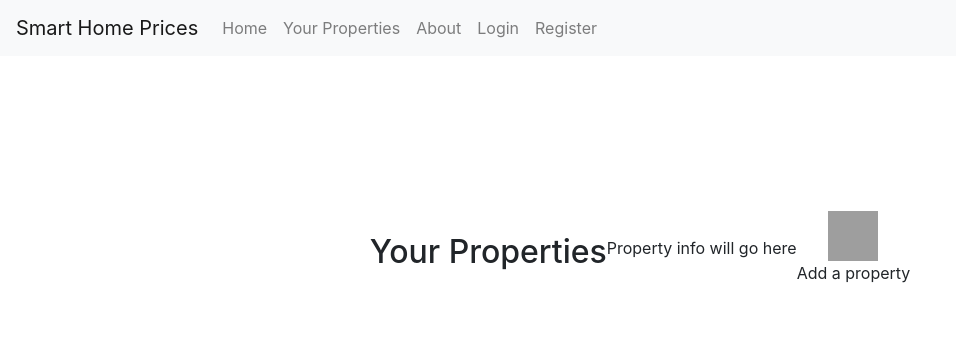
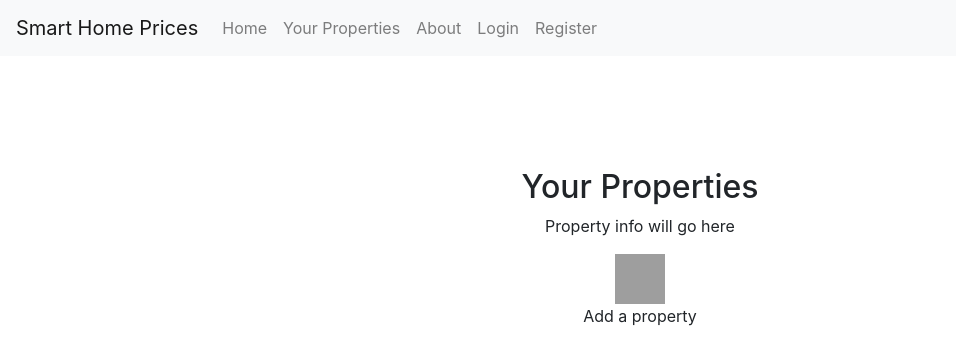
Before and after one commit to Build-Week-AirBnB-Optimal-Price/Front-end, a React (Create React App) app: page / in a window 1280 px wide. Shown: the top 364 px of the page, without its empty margins (0-956 px from the left). Built offline with nearby package versions, Linux system fonts and the light colour scheme; grey boxes are pictures that could not be loaded.

Commit message:
changed wrapper on the landing page to center and make it show up as a column

```diff
--- a/src/App.css
+++ b/src/App.css
@@ -35,3 +35,11 @@
   justify-content: center;
   align-items: center;
 }
+
+.wrapper-landing {
+  min-height: 50vh;
+  display: flex;
+  flex-direction: column;
+  justify-content: center;
+  align-items: center;
+}
--- a/src/components/LandingPage.js
+++ b/src/components/LandingPage.js
@@ -10,7 +10,7 @@ const LandingPage = props => {
   };
 
   return (
-    <div className="wrapper">
+    <div className="wrapper-landing">
       <h2>Your Properties</h2>
       <p>Property info will go here</p>
       <div className="add-property" onClick={toggleShowPopup}>
```
